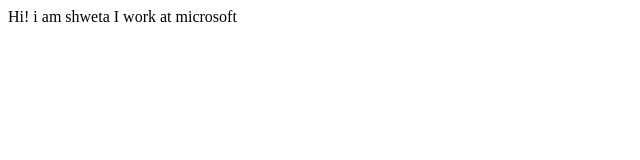
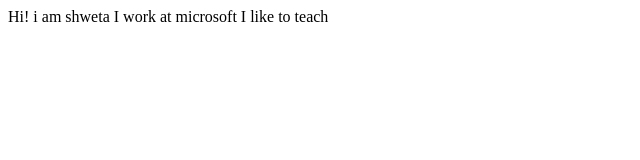
Before and after one commit to Shwetak2000/shweta, a plain HTML site: page index.html in a window 1280 px wide. Shown: the whole page, without its empty margins (0-640 px from the left). Drawn offline with Linux system fonts and the light colour scheme.

Commit message:
Update index.html

```diff
--- a/index.html
+++ b/index.html
@@ -9,6 +9,7 @@
 <body>
     Hi! i am shweta
     I work at microsoft
+    I like to teach
 
 </body>
 </html>
```
